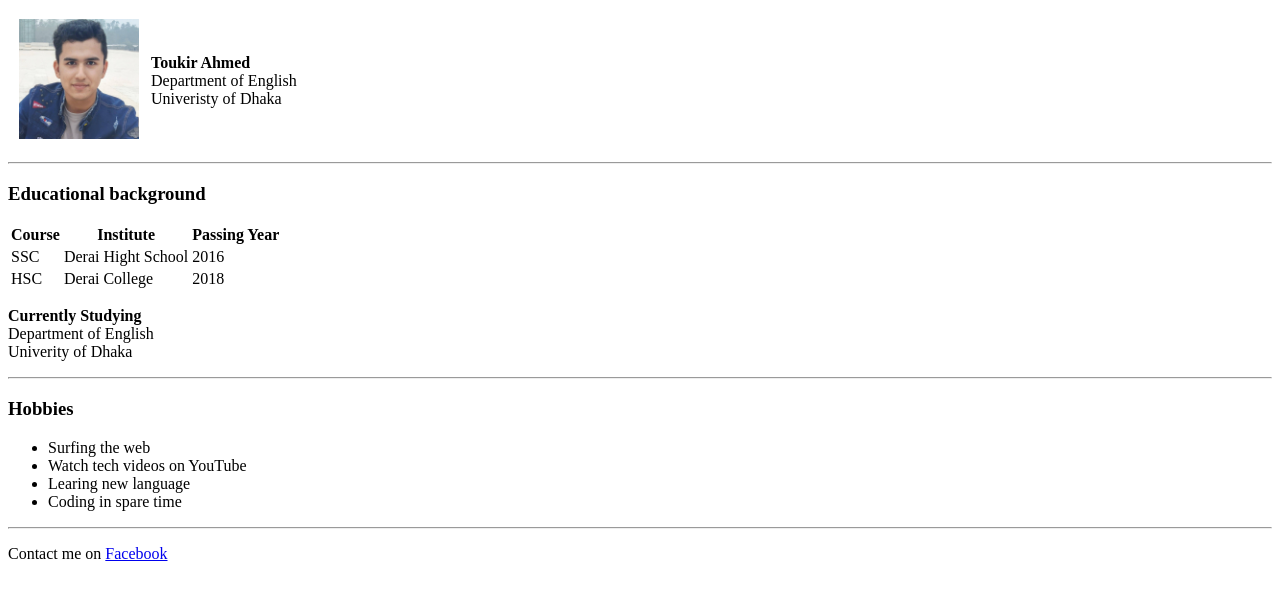
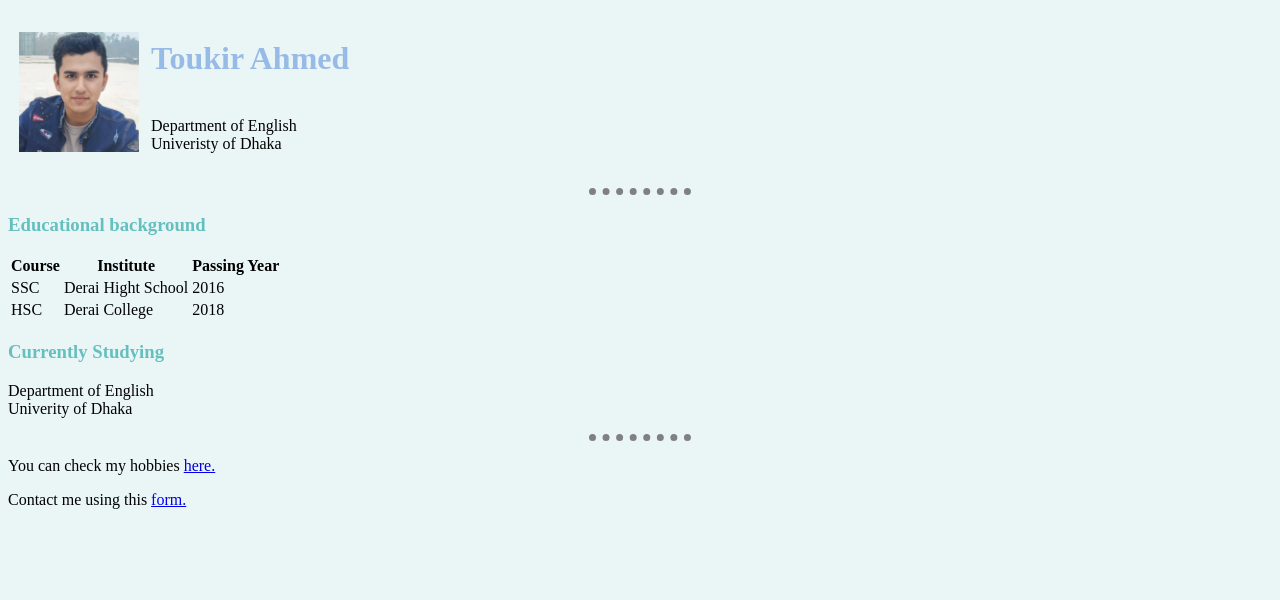
Before and after one commit to ToukirMunna/about_me, a plain HTML site: page index.html in a window 1280 px wide. Drawn offline with Linux system fonts and the light colour scheme.

Commit message:
Add files via upload

```diff
--- /dev/null
+++ b/contact_me.html
@@ -0,0 +1,20 @@
+<!DOCTYPE html>
+<html lang="en" dir="ltr">
+  <head>
+    <meta charset="utf-8">
+    <title>Contact form</title>
+    <link rel="stylesheet" href="css/styles.css">
+  </head>
+  <body>
+    <h3>Fill the form to contact me:</h3>
+    <form class="" action="mailto:toukirahmed@gmail.com" method="post" enctype="text/plain">
+      <label for="">Your Name:</label>
+      <input type="text" name="NAME" value=""><br>
+      <label for="">Your Email:</label>
+      <input type="email" name="MAIL" value=""><br>
+      <label for="">Your message:</label><br>
+      <textarea name="Message" rows="10" cols="30"></textarea><br>
+      <input type="submit" name="" value="Send">
+    </form>
+  </body>
+</html>
--- /dev/null
+++ b/css/styles.css
@@ -0,0 +1,21 @@
+      body {
+        background-color: #eaf6f6;
+      }
+      hr {
+
+        border-style: none;
+        border-top-style: dotted;
+        border-width: 7px;
+        border-color: grey;
+        width: 8%;
+      }
+      img {
+        height: 120px;
+        width: 120px;
+      }
+      h3 {
+        color: #66bfbf;
+      }
+      h1 {
+        color: #98BAE7;
+      }
--- a/index.html
+++ b/index.html
@@ -3,14 +3,15 @@
   <head>
     <meta charset="utf-8">
     <title>Toukir's Website</title>
+<link rel="stylesheet" href="css/styles.css">
   </head>
   <body>
 
     <table cellspacing="10">
       <tr>
-        <td><img height="120" width="120" src="Toukir.jpg" alt="Toukir's Photo"></td>
+        <td><img src="images/Toukir.jpg" alt="Toukir's Photo"></td>
         <td>
-          <p><strong>Toukir Ahmed</strong> <br> Department of English <br> Univeristy of Dhaka</p>
+          <p><h1>Toukir Ahmed</h1> <br> Department of English <br> Univeristy of Dhaka</p>
         </td>
       </tr>
     </table>
@@ -36,16 +37,11 @@
         </tr>
       </thead>
     </table>
-    <p><strong>Currently Studying</strong> <br> Department of English <br> Univerity of Dhaka</p>
+    <p><h3>Currently Studying</h3>
+      Department of English <br> Univerity of Dhaka</p>
     <hr>
-    <h3>Hobbies</h3>
-    <ul>
-      <li>Surfing the web</li>
-      <li>Watch tech videos on YouTube</li>
-      <li>Learing new language</li>
-      <li>Coding in spare time</li>
-    </ul>
-    <hr>
-<p> Contact me on <a href="https://www.facebook.com/ToukirAhmedMunna">Facebook</a></p>
+
+<p>You can check my hobbies <a href="hobbies.html">here.</a> </p>
+<p> Contact me using this <a href="contact_me.html">form.</a> </p>
   </body>
 </html>
```
Also changed, not shown: hobbies.html (added, +18 -0 lines), images/Toukir.jpg (added).
